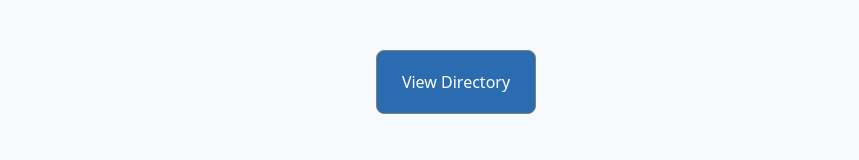
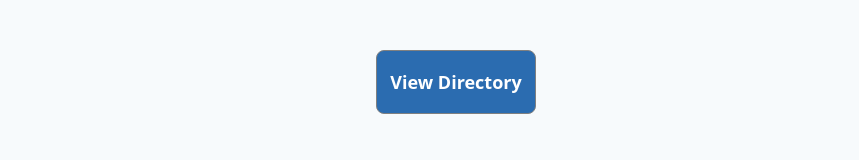
Before and after one commit to brink-ry/UserDirectory, a Vue app: page / in a window 1280 px wide. Shown: the part 434-594 px from the top of the page, without its empty margins (184-1043 px from the left). Built offline with nearby package versions, Linux system fonts and the light colour scheme.

Commit message:
minor styling in Home view

```diff
--- a/src/views/Home.vue
+++ b/src/views/Home.vue
@@ -20,7 +20,7 @@
 			class="text-center mx-auto my-16 w-40 h-16"
 			@click="clickResultsRoute"
 		>
-			<router-link id="viewResults" :to="{ name: 'Results' }">View Directory</router-link>
+			<router-link id="viewResults" :to="{ name: 'Results' }" class="font-semibold text-lg">View Directory</router-link>
 		</button>
 
 	</article>
```
